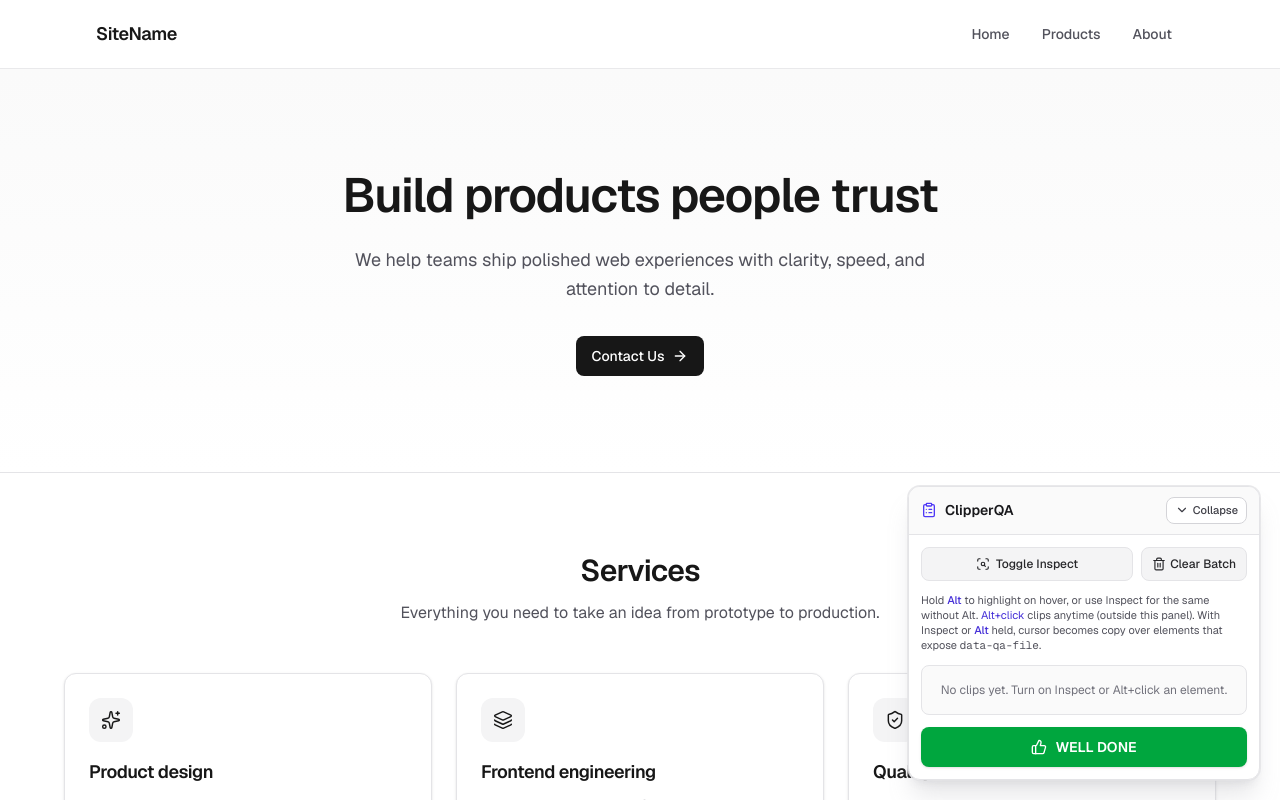
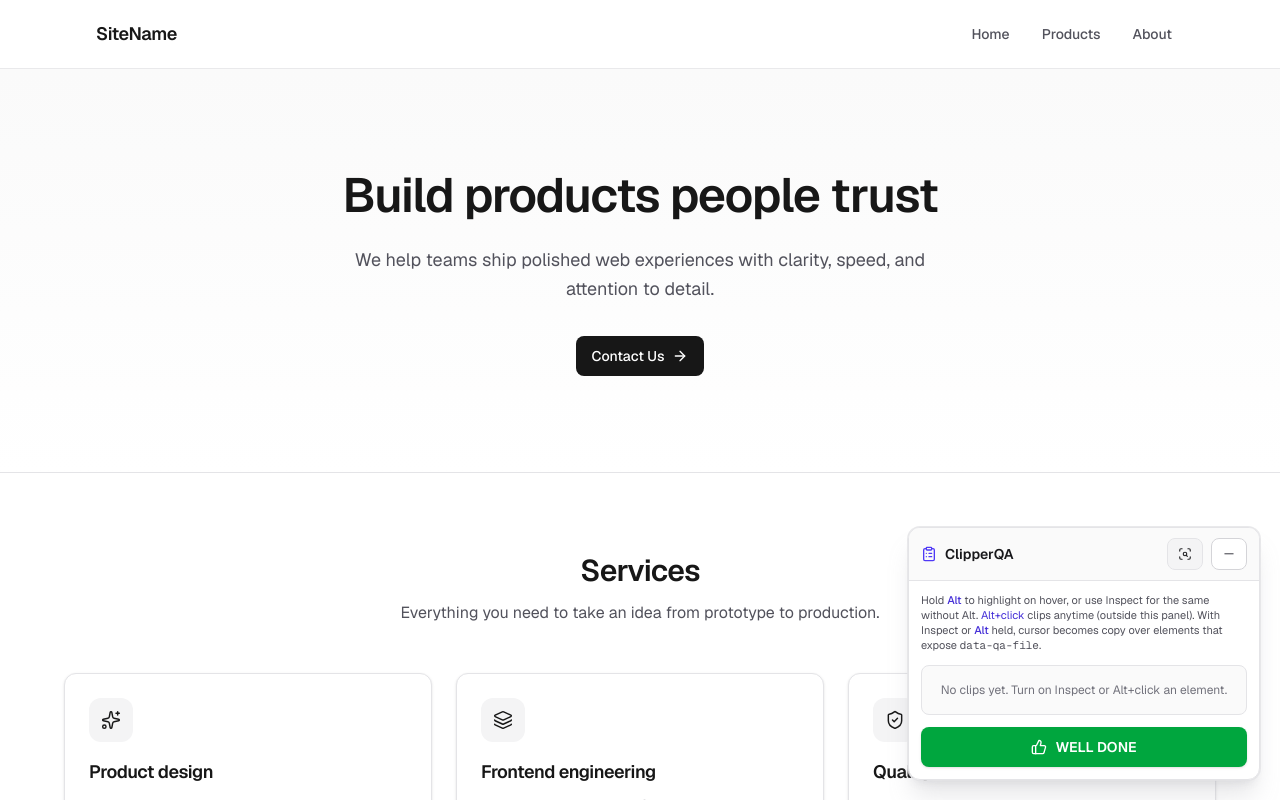
Before and after one commit to denzakh/ClipperQA, a Next.js app: page / in a window 1280 px wide. Shown: the top 800 px of the page. Built offline with nearby package versions, Linux system fonts and the light colour scheme.

Commit message:
fix buttons

```diff
--- a/package.json
+++ b/package.json
@@ -11,7 +11,7 @@
   "dependencies": {
     "lucide-react": "^1.8.0",
     "next": "16.2.3",
-    "prettier": "^3.8.1",
+    "prettier": "^3.8.2",
     "react": "19.2.4",
     "react-dom": "19.2.4"
   },
--- a/plugins/clipper-qa/ClipperQA.tsx
+++ b/plugins/clipper-qa/ClipperQA.tsx
@@ -458,41 +458,45 @@ export const ClipperQA = () => {
             ClipperQA
           </span>
         </div>
-        <button
+
+        {!!bugs.length && (<button
+          title="Clear all clips"
             type="button"
-          onClick={() => setExpanded(false)}
-          className="inline-flex cursor-pointer items-center gap-1 rounded-lg border border-zinc-300 bg-white px-2 py-1 text-[11px] font-medium text-zinc-700 transition hover:bg-zinc-50"
+            onClick={clearBatch}
+            className="inline-flex min-w-0 flex-1 cursor-pointer items-center justify-center gap-1 rounded-lg border border-zinc-200 bg-zinc-100 px-2.5 py-2 text-xs font-medium text-zinc-800 hover:bg-zinc-200 sm:flex-initial"
           >
-          <ChevronDown className="h-3.5 w-3.5" />
-          Collapse
-        </button>
-      </header>
+            <Trash2 className="h-3.5 w-3.5" />
+            Clear all
+          </button>)}
 
-      <div className="flex flex-1 flex-col gap-3 overflow-hidden p-3">
         <div className="flex flex-wrap items-stretch gap-2">
           <button
+            title="Inspect mode"
             type="button"
             onClick={() => setInspectMode((v) => !v)}
             aria-pressed={inspectMode}
-            className={`inline-flex min-w-[7rem] flex-1 cursor-pointer items-center justify-center gap-1.5 rounded-lg px-2.5 py-2 text-xs font-medium transition ${
+            className={`inline-flex flex-1 cursor-pointer items-center justify-center gap-1.5 rounded-lg px-2.5 py-2 text-xs font-medium transition ${
               inspectMode
                 ? "bg-indigo-600 text-white hover:bg-indigo-500"
                 : "border border-zinc-200 bg-zinc-100 text-zinc-800 hover:bg-zinc-200"
             }`}
           >
             <ScanSearch className="h-3.5 w-3.5" />
-            Toggle Inspect
             </button>
+
           <button
+            title="Collapse"
               type="button"
-            onClick={clearBatch}
-            className="inline-flex min-w-0 flex-1 cursor-pointer items-center justify-center gap-1 rounded-lg border border-zinc-200 bg-zinc-100 px-2.5 py-2 text-xs font-medium text-zinc-800 hover:bg-zinc-200 sm:flex-initial"
+              onClick={() => setExpanded(false)}
+              className="min-w-9 justify-center inline-flex cursor-pointer items-center gap-1 rounded-lg border border-zinc-300 bg-white px-2 py-1 text-[11px] font-medium text-zinc-700 transition hover:bg-zinc-50"
             >
-            <Trash2 className="h-3.5 w-3.5" />
-            Clear Batch
+              —
           </button>
         </div>
+      </header>
 
+      <div className="flex flex-1 flex-col gap-3 overflow-hidden p-3">
+        {!bugs.length && (
           <p className="text-[11px] leading-snug text-zinc-600">
             Hold <span className="font-medium text-indigo-700">Alt</span> to
             highlight on hover, or use Inspect for the same without Alt.{" "}
@@ -501,7 +505,7 @@ export const ClipperQA = () => {
             <span className="font-medium text-indigo-700">Alt</span> held, cursor
           becomes copy over elements that expose{" "}
           <span className="font-mono">data-qa-file</span>.
-        </p>
+        </p>)}
 
         <div className="min-h-0 flex-1 overflow-y-auto rounded-lg border border-zinc-200 bg-zinc-50">
           {bugs.length === 0 ? (
--- a/src/app/layout.tsx
+++ b/src/app/layout.tsx
@@ -1,6 +1,6 @@
 import type { Metadata } from "next";
 import { Geist, Geist_Mono } from "next/font/google";
-import { ClipperQA } from "@/components/clipper-qa/ClipperQA";
+import { ClipperQA } from "@/../plugins/clipper-qa/ClipperQA";
 import { Navbar } from "@/components/ui/Navbar";
 import "./globals.css";
 
--- a/src/components/clipper-qa/ClipperQA.tsx
+++ /dev/null
@@ -1,3 +0,0 @@
-"use client";
-
-export { ClipperQA, type ClippedBug } from "../../../plugins/clipper-qa/ClipperQA";
```
Also changed, not shown: 1 other file (tests, documents, lock files or other folders). Lines whose indentation alone changed are shown as unchanged.
